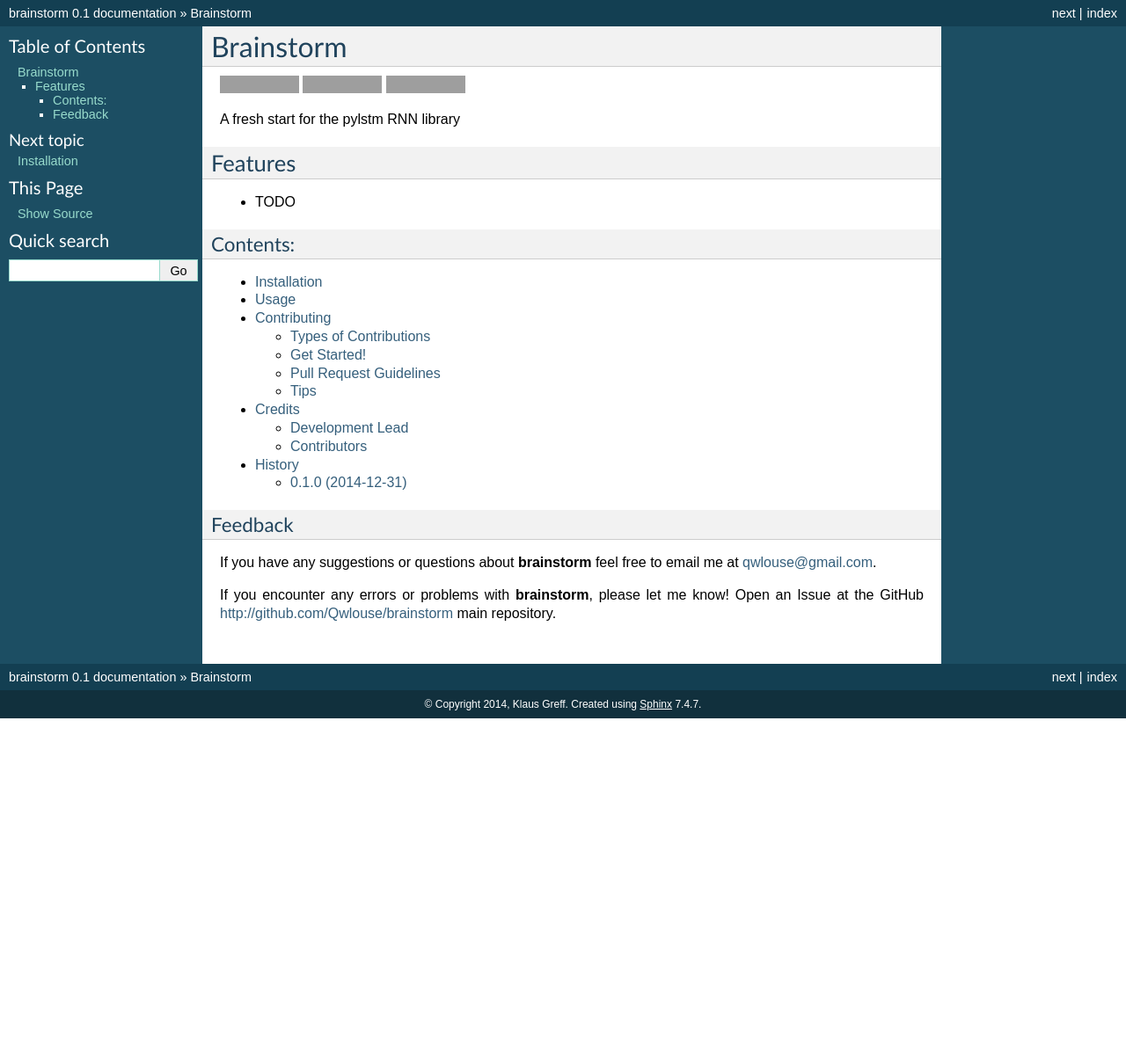
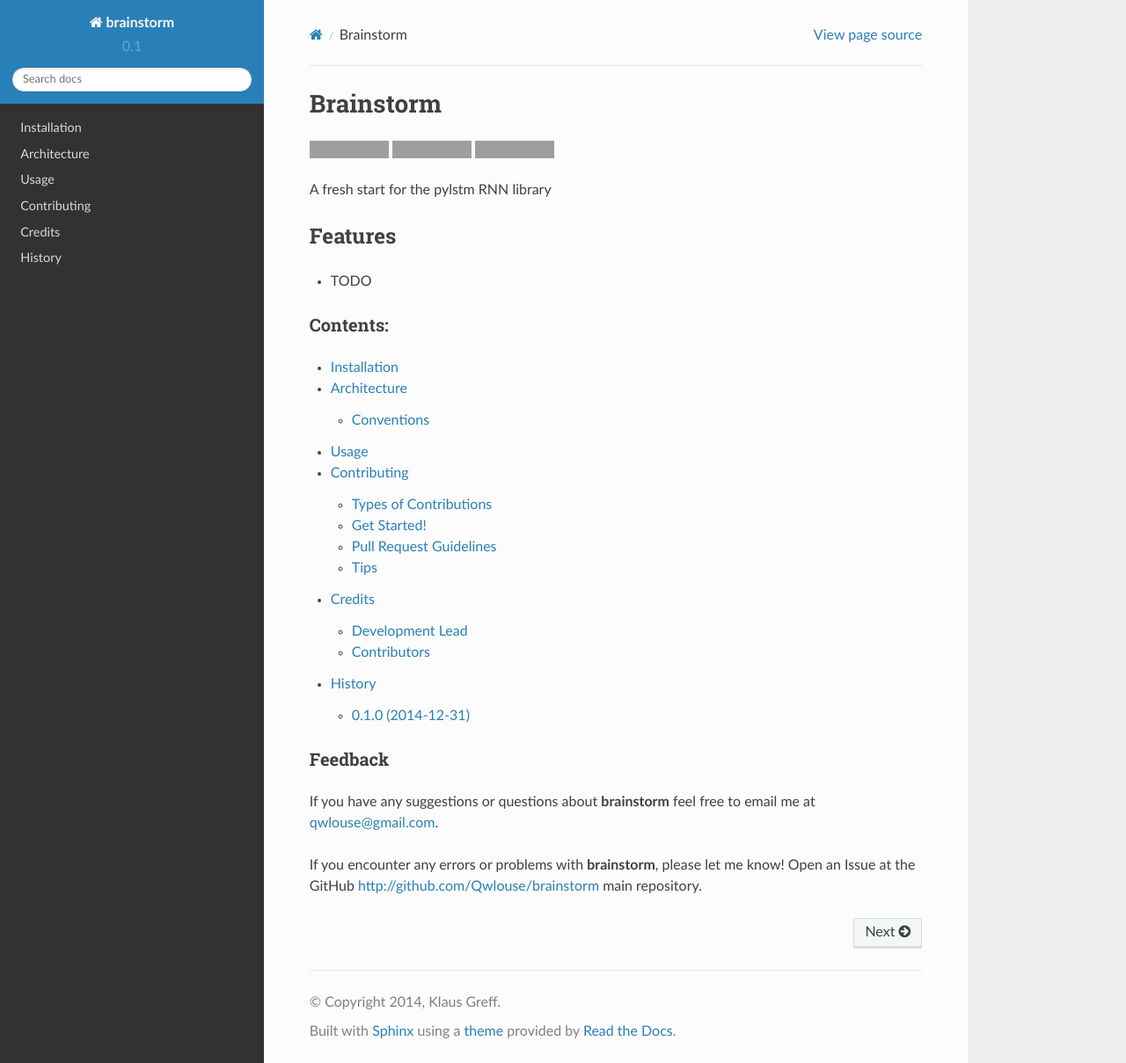
Before and after one commit to IDSIA/brainstorm, a Sphinx documentation site: the page built from docs/index.rst, in a window 1280 px wide and 1209 px high. Shown: the whole window at 88% size. Built offline with Sphinx 7.4.7 and the Read the Docs theme 2.0.0, drawn with Linux system fonts in a browser that asks for light colours; grey boxes are pictures that could not be loaded.

Commit message:
Added some documentation to talk about architecture

```diff
--- a/docs/conf.py
+++ b/docs/conf.py
@@ -100,7 +100,19 @@
 
 # The theme to use for HTML and HTML Help pages.  See the documentation for
 # a list of builtin themes.
-html_theme = 'default'
+
+# on_rtd is whether we are on readthedocs.org
+on_rtd = os.environ.get('READTHEDOCS', None) == 'True'
+
+if not on_rtd:  # only import and set the theme if we're building docs locally
+    try:
+        import sphinx_rtd_theme
+        html_theme = 'sphinx_rtd_theme'
+        html_theme_path = [sphinx_rtd_theme.get_html_theme_path()]
+    except ImportError:
+        html_theme = 'alabaster'
+# else: readthedocs.org uses their theme by default, so no need to specify it
+
 
 # Theme options are theme-specific and customize the look and feel of a theme
 # further.  For a list of options available for each theme, see the
--- a/docs/index.rst
+++ b/docs/index.rst
@@ -12,6 +12,7 @@
    :maxdepth: 2
 
    installation
+   architecture
    usage
    contributing
    authors
```
Also changed, not shown: docs/architecture.rst (added, +54 -0 lines).
